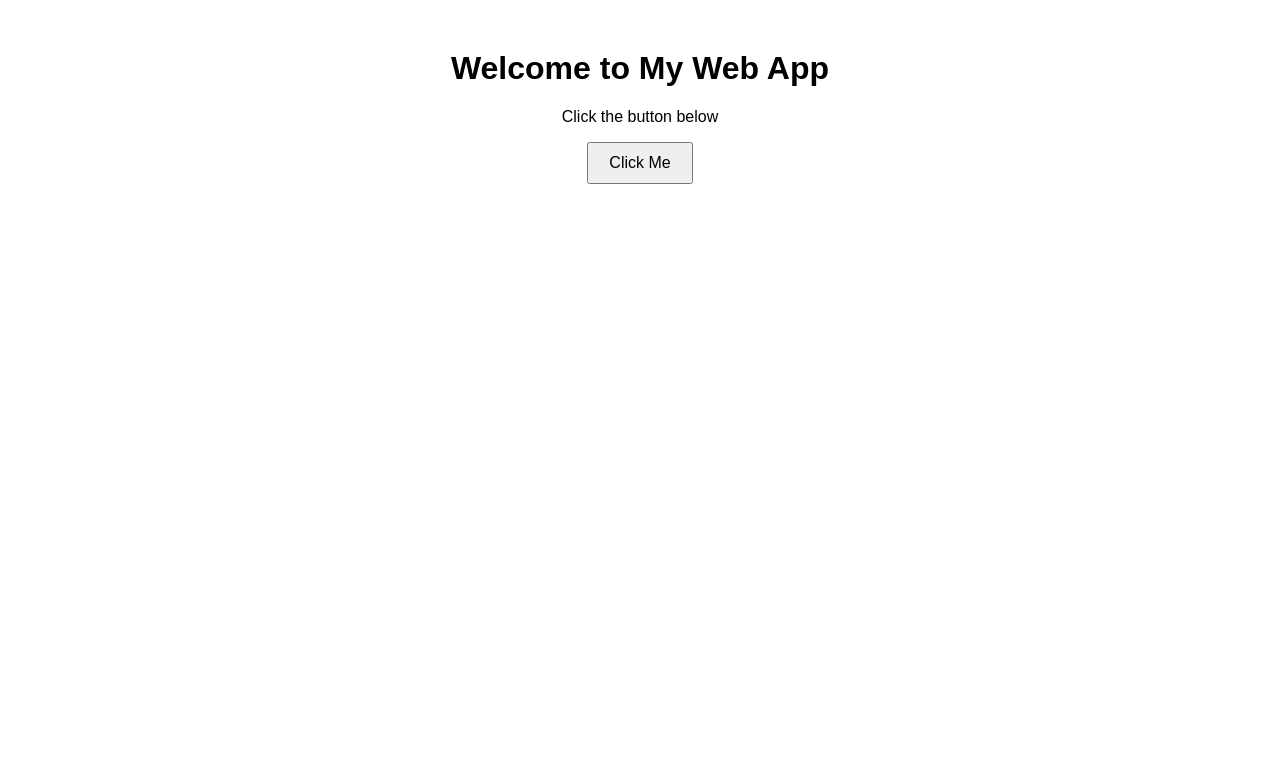
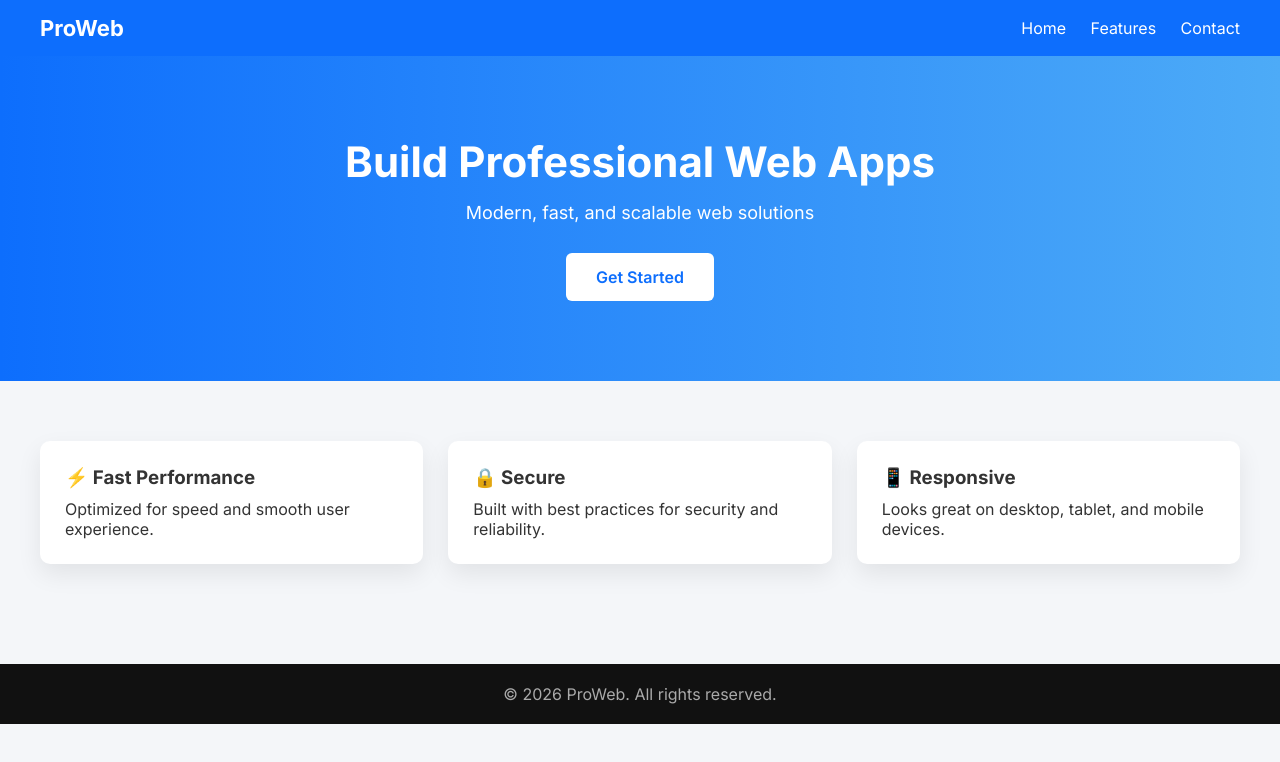
Before and after one commit to shrinivas2353049-art/cloud-computing, a plain HTML site: page index.html in a window 1280 px wide. Drawn offline with Linux system fonts and the light colour scheme.

Commit message:
Revamp index.html for a professional web app

```diff
--- a/index.html
+++ b/index.html
@@ -2,31 +2,158 @@
 <html lang="en">
 <head>
     <meta charset="UTF-8">
-    <title>My Simple Web App</title>
+    <meta name="viewport" content="width=device-width, initial-scale=1.0">
+    <title>Pro Web App</title>
+
+    <!-- Google Font -->
+    <link href="https://fonts.googleapis.com/css2?family=Inter:wght@400;600;700&display=swap" rel="stylesheet">
+
     <style>
+        * {
+            margin: 0;
+            padding: 0;
+            box-sizing: border-box;
+            font-family: 'Inter', sans-serif;
+        }
+
         body {
-            font-family: Arial, sans-serif;
+            background: #f4f6f9;
+            color: #333;
+        }
+
+        /* Navbar */
+        header {
+            background: #0d6efd;
+            padding: 15px 40px;
+            display: flex;
+            justify-content: space-between;
+            align-items: center;
+            color: white;
+        }
+
+        header h1 {
+            font-size: 22px;
+        }
+
+        nav a {
+            color: white;
+            margin-left: 20px;
+            text-decoration: none;
+            font-weight: 500;
+        }
+
+        nav a:hover {
+            text-decoration: underline;
+        }
+
+        /* Hero Section */
+        .hero {
+            padding: 80px 20px;
             text-align: center;
-            margin-top: 50px;
+            background: linear-gradient(to right, #0d6efd, #4dabf7);
+            color: white;
         }
-        button {
-            padding: 10px 20px;
+
+        .hero h2 {
+            font-size: 42px;
+            margin-bottom: 15px;
+        }
+
+        .hero p {
+            font-size: 18px;
+            margin-bottom: 30px;
+        }
+
+        .hero button {
+            padding: 14px 30px;
+            border: none;
+            background: white;
+            color: #0d6efd;
             font-size: 16px;
+            font-weight: 600;
+            border-radius: 6px;
+            cursor: pointer;
+        }
+
+        .hero button:hover {
+            background: #e7f1ff;
+        }
+
+        /* Features */
+        .features {
+            padding: 60px 40px;
+            display: grid;
+            grid-template-columns: repeat(auto-fit, minmax(250px, 1fr));
+            gap: 25px;
+        }
+
+        .card {
+            background: white;
+            padding: 25px;
+            border-radius: 10px;
+            box-shadow: 0 10px 25px rgba(0,0,0,0.08);
+            transition: transform 0.3s;
+        }
+
+        .card:hover {
+            transform: translateY(-5px);
+        }
+
+        .card h3 {
+            margin-bottom: 10px;
+        }
+
+        /* Footer */
+        footer {
+            background: #111;
+            color: #aaa;
+            text-align: center;
+            padding: 20px;
+            margin-top: 40px;
         }
     </style>
 </head>
 <body>
 
-    <h1>Welcome to My Web App</h1>
-    <p id="message">Click the button below</p>
+<header>
+    <h1>ProWeb</h1>
+    <nav>
+        <a href="#">Home</a>
+        <a href="#">Features</a>
+        <a href="#">Contact</a>
+    </nav>
+</header>
 
-    <button onclick="changeText()">Click Me</button>
+<section class="hero">
+    <h2>Build Professional Web Apps</h2>
+    <p>Modern, fast, and scalable web solutions</p>
+    <button onclick="showAlert()">Get Started</button>
+</section>
 
-    <script>
-        function changeText() {
-            document.getElementById("message").innerText = "Hello! Your web app is working 🚀";
-        }
-    </script>
+<section class="features">
+    <div class="card">
+        <h3>⚡ Fast Performance</h3>
+        <p>Optimized for speed and smooth user experience.</p>
+    </div>
+    <div class="card">
+        <h3>🔒 Secure</h3>
+        <p>Built with best practices for security and reliability.</p>
+    </div>
+    <div class="card">
+        <h3>📱 Responsive</h3>
+        <p>Looks great on desktop, tablet, and mobile devices.</p>
+    </div>
+</section>
+
+<footer>
+    <p>© 2026 ProWeb. All rights reserved.</p>
+</footer>
+
+<script>
+    function showAlert() {
+        alert("Welcome! Your professional web app is ready 🚀");
+    }
+</script>
 
 </body>
 </html>
```
